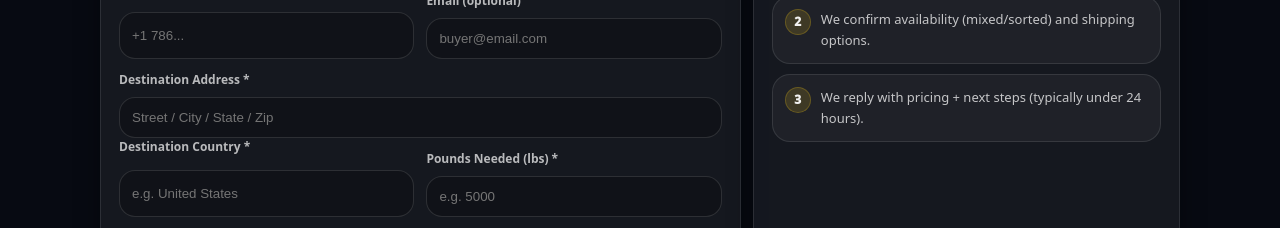
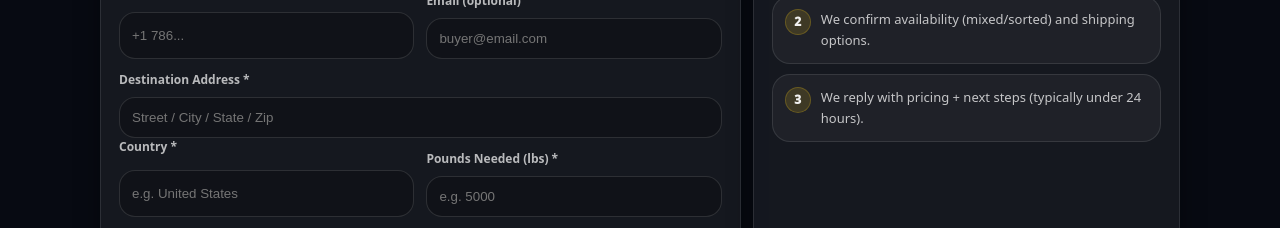
Before and after one commit to cedricperpignand1/union-komes-trading, a Next.js app: page / in a window 1280 px wide. Shown: the part 1160-1388 px from the top of the page. Built offline with nearby package versions, Linux system fonts and the light colour scheme.

Commit message:
changed to country

```diff
--- a/app/page.tsx
+++ b/app/page.tsx
@@ -274,7 +274,7 @@ if (!res.ok) {
 
             <div className="formRow2">
               <div className="field">
-                <label className="lab">Destination Country *</label>
+                <label className="lab">Country *</label>
                 <input
                   className="input"
                   value={order.country}
```
